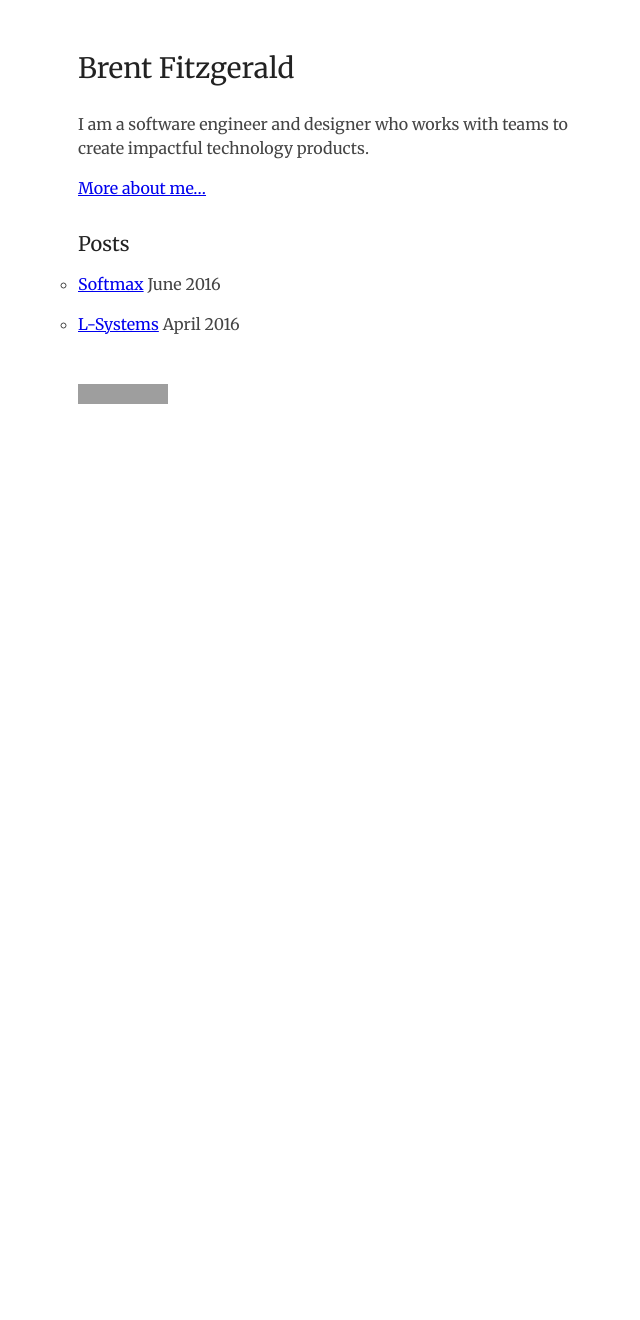
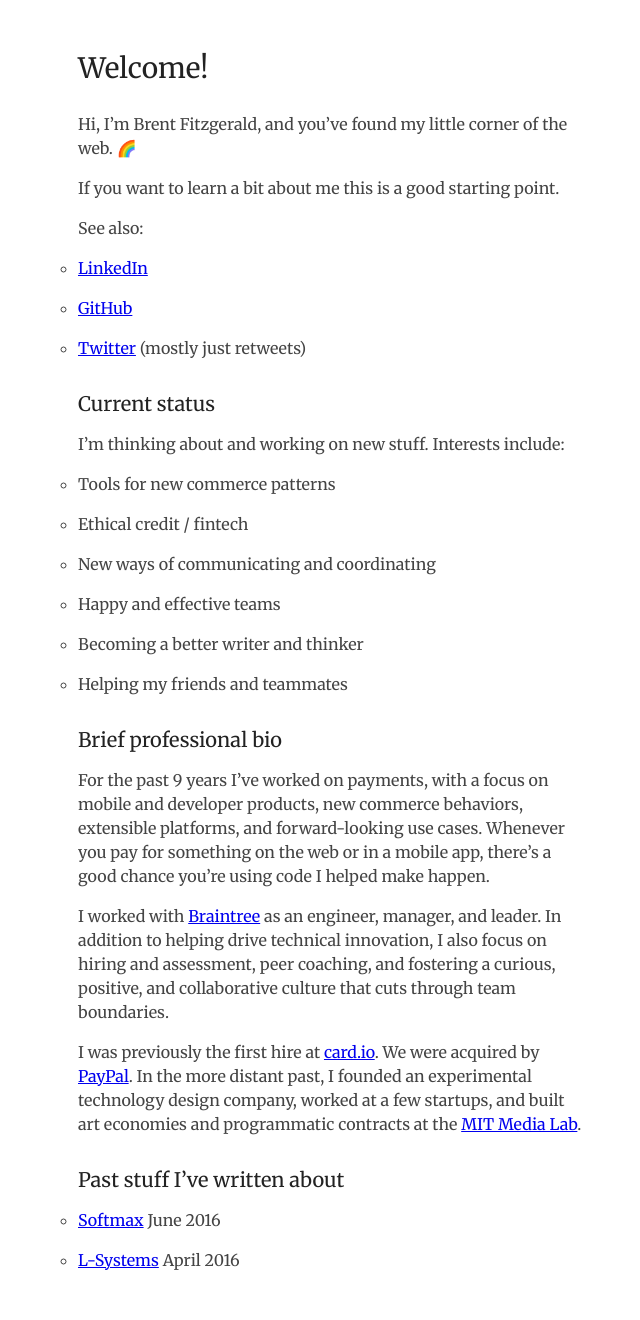
Before and after one commit to burnto/brentfitzgerald.com, a Jekyll site: the page built from index.md, in a window 1280 px wide. Shown: the whole page, without its empty margins (306-946 px from the left). Built offline with Jekyll 4.4.1, drawn with Linux system fonts in a browser that asks for light colours; before the commit the page ends 900 px from its top, so only the background shows below that; grey boxes are pictures that could not be loaded.

Commit message:
update index, remove about

```diff
--- a/_layouts/default.html
+++ b/_layouts/default.html
@@ -11,9 +11,6 @@
         {{ content }}
       </main>
 
-      <footer class="footer">
-        <a rel="license" href="http://creativecommons.org/licenses/by-nc-sa/4.0/"><img alt="Creative Commons License" style="border-width:0" src="https://i.creativecommons.org/l/by-nc-sa/4.0/80x15.png" /></a>
-      </footer>
     </div>
 
     {% if site.analytics_id %}
--- a/index.md
+++ b/index.md
@@ -3,13 +3,36 @@
 layout: default
 ---
 
-# Brent Fitzgerald
+# Welcome!
 
-I am a software engineer and designer who works with teams to create impactful technology products.
+Hi, I'm Brent Fitzgerald, and you've found my little corner of the web. 🌈
 
-[More about me&hellip;](/about)
+If you want to learn a bit about me this is a good starting point.
 
-## Posts
+See also:
+- [LinkedIn](https://www.linkedin.com/in/brentfitzgerald/)
+- [GitHub](https://github.com/burnto)
+- [Twitter](https://twitter.com/burnto) (mostly just retweets)
+
+## Current status
+
+I'm thinking about and working on new stuff. Interests include:
+- Tools for new commerce patterns
+- Ethical credit / fintech
+- New ways of communicating and coordinating
+- Happy and effective teams
+- Becoming a better writer and thinker
+- Helping my friends and teammates
+
+## Brief professional bio
+
+For the past 9 years I've worked on payments, with a focus on mobile and developer products, new commerce behaviors, extensible platforms, and forward-looking use cases. Whenever you pay for something on the web or in a mobile app, there's a good chance you're using code I helped make happen.
+
+I worked with [Braintree](https://braintreepayments.com) as an engineer, manager, and leader. In addition to helping drive technical innovation, I also focus on hiring and assessment, peer coaching, and fostering a curious, positive, and collaborative culture that cuts through team boundaries.
+
+I was previously the first hire at [card.io](https://card.io). We were acquired by [PayPal](https://paypal.com/). In the more distant past, I founded an experimental technology design company, worked at a few startups, and built art economies and programmatic contracts at the [MIT Media Lab](https://www.media.mit.edu/).
+
+## Past stuff I've written about
 
 {% for post in site.posts %}
 - [{{post.title}}]({{post.url}}) <small>{{ post.date | date: "%B %Y" }}</small>
```
Also changed, not shown: about.md (deleted, +0 -16 lines).
